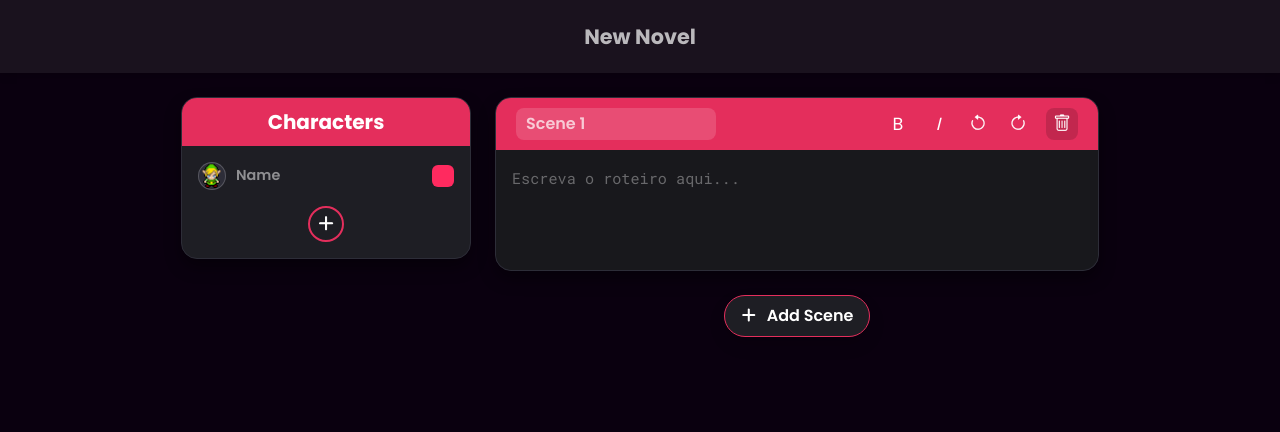
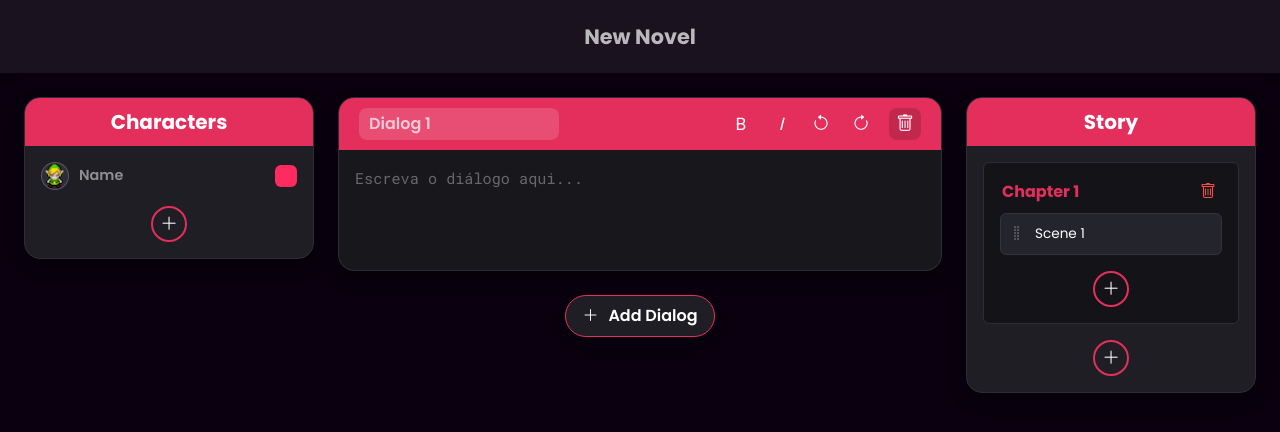
Before and after one commit to torilocode/Novel-Maker, a website: page public/editor.html in a window 1280 px wide. Drawn offline with nearby package versions, Linux system fonts and the light colour scheme.

Commit message:
feat(editor): ChapterTap

```diff
--- a/public/css/editor.css
+++ b/public/css/editor.css
@@ -34,8 +34,8 @@ body {
   text-align: center;
 }
 
-/* Card de Cena */
-.scene-card {
+/* Card de Diálogo (Antiga Cena) */
+.dialog-card {
   background-color: #1e1e24;
   border-radius: 16px;
   overflow: hidden;
@@ -43,7 +43,7 @@ body {
   box-shadow: 0 8px 16px rgba(0, 0, 0, 0.4);
 }
 
-.scene-header {
+.dialog-header {
   background-color: #e42e5c;
   padding: 10px 20px;
   display: flex;
@@ -51,7 +51,7 @@ body {
   align-items: center;
 }
 
-.scene-title-input {
+.dialog-title-input {
   background: rgba(255, 255, 255, 0.15);
   border: none;
   color: white;
@@ -65,11 +65,11 @@ body {
   max-width: 100%;
 }
 
-.scene-title-input::placeholder {
+.dialog-title-input::placeholder {
   color: rgba(255, 255, 255, 0.7);
 }
 
-/* Botões Padrão da Toolbar (Bold, Italic, Undo, Redo) */
+/* Toolbar Buttons */
 .toolbar-btn {
   background: transparent;
   border: none;
@@ -90,7 +90,6 @@ body {
   color: #ffffff;
 }
 
-/* Botão de apagar destacado */
 .toolbar-btn-danger {
   background-color: rgba(0, 0, 0, 0.15);
   color: #ffffff;
@@ -104,8 +103,8 @@ body {
   transform: scale(1.08);
 }
 
-/* Área de texto editável */
-.scene-editor {
+/* Editor de Diálogos */
+.dialog-editor {
   width: 100%;
   min-height: 120px;
   background-color: #18181c;
@@ -122,9 +121,8 @@ body {
   position: relative;
 }
 
-/* Placeholder para DIV contenteditable */
-.scene-editor:empty::before,
-.scene-editor[data-empty="true"]::before {
+.dialog-editor:empty::before,
+.dialog-editor[data-empty="true"]::before {
   content: attr(data-placeholder);
   color: rgba(255, 255, 255, 0.35);
   pointer-events: none;
@@ -133,8 +131,8 @@ body {
   top: 16px;
 }
 
-/* Botão de Adicionar Cena */
-.btn-add-scene {
+/* Botão de Adicionar Diálogo */
+.btn-add-dialog {
   background-color: #1e1e24;
   color: white;
   border: 1px solid #e42e5c;
@@ -148,23 +146,14 @@ body {
   transition: all 0.2s;
 }
 
-.btn-add-scene:hover {
+.btn-add-dialog:hover {
   background-color: #e42e5c;
   color: white;
 }
 
-/* Ajuste nos ícones do Bootstrap */
-.bi-plus-lg {
-  -webkit-text-stroke: 1px currentColor;
-}
-
-.bi-arrow-counterclockwise,
-.bi-arrow-clockwise {
-  -webkit-text-stroke: 0.2px currentColor;
-}
-
-/* Card da Lateral de Personagens */
-.characters-card {
+/* Lateral de Personagens e StoryTab */
+.characters-card,
+.story-card {
   background-color: #1e1e24;
   border-radius: 16px;
   overflow: hidden;
@@ -172,17 +161,38 @@ body {
   box-shadow: 0 8px 16px rgba(0, 0, 0, 0.4);
 }
 
-.characters-header {
+.characters-header,
+.story-header {
   background-color: #e42e5c;
   padding: 12px 20px;
   text-align: center;
 }
 
-.characters-header h2 {
+.characters-header h2,
+.story-header h2 {
   color: white;
   font-size: 1.25rem;
   font-weight: 700;
   margin: 0;
+}
+
+/* Personagens */
+.char-avatar {
+  width: 28px;
+  height: 28px;
+  border-radius: 50%;
+  display: inline-block;
+  flex-shrink: 0;
+  cursor: pointer;
+  object-fit: cover;
+  background-color: #2d2d38;
+  border: 1px solid rgba(255, 255, 255, 0.2);
+  transition: transform 0.15s ease, border-color 0.15s ease;
+}
+
+.char-avatar:hover {
+  transform: scale(1.1);
+  border-color: #e42e5c;
 }
 
 .char-name-input {
@@ -229,8 +239,9 @@ body {
   padding: 0;
 }
 
-/* Botão Circular de Adicionar Personagem */
-.btn-add-char {
+.btn-add-char,
+.btn-add-scene,
+.btn-add-chapter {
   background: transparent;
   border: 2px solid #e42e5c;
   color: #ffffff;
@@ -245,13 +256,14 @@ body {
   transition: all 0.2s ease;
 }
 
-.btn-add-char:hover {
+.btn-add-char:hover,
+.btn-add-scene:hover,
+.btn-add-chapter:hover {
   background-color: #e42e5c;
   transform: scale(1.1);
-  box-shadow: 0 0 10px rgba(255, 51, 102, 0.5);
+  box-shadow: 0 0 10px rgba(228, 46, 92, 0.5);
 }
 
-/* Item do Personagem e Botão de Eliminar */
 .character-item {
   position: relative;
 }
@@ -270,26 +282,7 @@ body {
   opacity: 1;
 }
 
-/* Avatar Clicável no Card do Personagem */
-.char-avatar {
-    width: 28px;
-    height: 28px;
-    border-radius: 50%;
-    display: inline-block;
-    flex-shrink: 0;
-    cursor: pointer;
-    object-fit: cover;
-    background-color: #2d2d38;
-    border: 1px solid rgba(255, 255, 255, 0.2);
-    transition: transform 0.15s ease, border-color 0.15s ease;
-}
-
-.char-avatar:hover {
-    transform: scale(1.1);
-    border-color: #e42e5c;
-}
-
-/* Modal Estilo Escuro */
+/* Modal e Opções de Avatar */
 .custom-avatar-modal {
   background-color: #1e1e22;
   color: #ffffff;
@@ -298,7 +291,6 @@ body {
   box-shadow: 0 10px 30px rgba(0, 0, 0, 0.6);
 }
 
-/* Opções de Avatar (25x25) */
 .avatar-option {
   width: 32px;
   height: 32px;
@@ -314,7 +306,6 @@ body {
   border-color: #e42e5c;
 }
 
-/* Botão Roxo (Selecionar Imagem) */
 .btn-select-avatar {
   background-color: #e42e5c;
   color: #ffffff;
@@ -329,3 +320,69 @@ body {
   background-color: #e42e5c;
   color: #ffffff;
 }
+
+/* ESTILOS DA STORY TAB (DIREITA) */
+.chapter-card {
+  background-color: #141418;
+  border: 1px solid #2d2d38;
+}
+
+.chapter-title-input {
+  background: transparent;
+  border: none;
+  color: #e42e5c;
+  font-weight: 700;
+  font-size: 1rem;
+  outline: none;
+  width: 80%;
+}
+
+.btn-delete-chapter {
+  background: transparent;
+  border: none;
+  color: #ff4d4d;
+  cursor: pointer;
+}
+
+.scene-item {
+  background-color: #24242d;
+  border: 1px solid #323240;
+  cursor: grab;
+  transition: background-color 0.15s ease;
+}
+
+.scene-item:active {
+  cursor: grabbing;
+}
+
+.scene-item.dragging {
+  opacity: 0.4;
+  border: 1px dashed #e42e5c;
+}
+
+.drag-handle {
+  color: #666;
+  cursor: grab;
+}
+
+.scene-title-input-story {
+  background: transparent;
+  border: none;
+  color: #ffffff;
+  font-size: 0.85rem;
+  outline: none;
+  width: 100%;
+}
+
+.btn-delete-story-scene {
+  background: transparent;
+  border: none;
+  color: #ff4d4d;
+  font-size: 0.85rem;
+  opacity: 0;
+  transition: opacity 0.2s ease;
+}
+
+.scene-item:hover .btn-delete-story-scene {
+  opacity: 1;
+}
--- a/public/editor.html
+++ b/public/editor.html
@@ -14,9 +14,7 @@
     <!-- Google Fonts -->
     <link rel="preconnect" href="https://fonts.googleapis.com">
     <link rel="preconnect" href="https://fonts.gstatic.com" crossorigin>
-    <link
-        href="https://fonts.googleapis.com/css2?family=Poppins:wght@400;600;700&family=Roboto+Mono:ital,wght@0,400;0,600;1,400&display=swap"
-        rel="stylesheet">
+    <link href="https://fonts.googleapis.com/css2?family=Poppins:wght@400;600;700&family=Roboto+Mono:ital,wght@0,400;0,600;1,400&display=swap" rel="stylesheet">
 
     <link rel="stylesheet" href="/css/editor.css">
 </head>
@@ -25,26 +23,23 @@
 
     <!-- Topbar: Título da Novel -->
     <header class="novel-header mb-4">
-        <input type="text" class="novel-title-input" placeholder="New Novel" maxlength="100" spellcheck="false"
-            autocomplete="off" autocorrect="off">
+        <input type="text" class="novel-title-input" placeholder="New Novel" maxlength="100" spellcheck="false" autocomplete="off" autocorrect="off">
     </header>
 
-    <!-- Container do Layout (Sidebar + Editor) -->
+    <!-- Container do Layout (Sidebar Esquerda + Editor Central + StoryTab Direita) -->
     <main class="container-fluid px-4 pb-5">
         <div class="row g-4 justify-content-center">
 
-            <!-- Sidebar: Characters -->
-            <aside class="col-12 col-md-4 col-lg-3">
+            <!-- Sidebar Esquerda: Characters -->
+            <aside class="col-12 col-md-3 col-lg-3">
                 <div class="characters-card">
                     <div class="characters-header">
                         <h2>Characters</h2>
                     </div>
 
                     <div class="characters-body p-3">
-                        <!-- Container onde o JS gera os personagens -->
                         <div id="characters-container"></div>
 
-                        <!-- Botão "+" para adicionar novos personagens -->
                         <div class="text-center mt-3">
                             <button id="btn-add-character" class="btn-add-char" title="Add Character">
                                 <i class="bi bi-plus-lg"></i>
@@ -54,26 +49,39 @@
                 </div>
             </aside>
 
-            <!-- Área Central do Editor de Cenas -->
-            <section class="col-12 col-md-8 col-lg-6">
-                <!-- Container onde o JS adiciona as cenas -->
-                <div id="scenes-container"></div>
+            <!-- Área Central: Editor de Diálogos e Eventos -->
+            <section class="col-12 col-md-6 col-lg-6">
+                <div id="dialogs-container"></div>
 
-                <!-- Botão de Adicionar Cena -->
                 <div class="text-center mt-4">
-                    <button id="btn-add-scene" class="btn btn-add-scene shadow">
+                    <button id="btn-add-dialog" class="btn btn-add-dialog shadow">
                         <span class="plus-icon"><i class="bi bi-plus-lg"></i></span>
-                        Add Scene
+                        Add Dialog
                     </button>
                 </div>
             </section>
 
+            <!-- Sidebar Direita: Story Structure (StoryTab) -->
+            <aside class="col-12 col-md-3 col-lg-3">
+                <div class="story-card">
+                    <div class="story-header">
+                        <h2>Story</h2>
+                    </div>
+
+                    <div class="story-body p-3">
+                        <div id="chapters-container"></div>
+
+                        <div class="text-center mt-3">
+                            <button id="btn-add-chapter" class="btn-add-chapter" title="Add Chapter">
+                                <i class="bi bi-plus-lg"></i>
+                            </button>
+                        </div>
+                    </div>
+                </div>
+            </aside>
+
         </div>
     </main>
-
-    <!-- Bootstrap JS Bundle -->
-    <script src="https://cdn.jsdelivr.net/npm/bootstrap@5.3.3/dist/js/bootstrap.bundle.min.js"></script>
-    <script src="/js/editor.js"></script>
 
     <!-- Modal de Seleção/Upload de Avatar -->
     <div class="modal fade" id="avatarModal" tabindex="-1" aria-labelledby="avatarModalLabel" aria-hidden="true">
@@ -81,23 +89,20 @@
         <div class="modal-content custom-avatar-modal">
           <div class="modal-header border-0 pb-0">
             <h5 class="modal-title font-weight-bold" id="avatarModalLabel">Imagem</h5>
-                    <button type="button" class="btn-close btn-close-white" data-bs-dismiss="modal"
-                        aria-label="Close"></button>
+            <button type="button" class="btn-close btn-close-white" data-bs-dismiss="modal" aria-label="Close"></button>
           </div>
           <div class="modal-body text-center py-4">
 
-                    <!-- Galeria de Imagens Selecionáveis (assets/l1.png ... l4.png) -->
             <p class="text-white-50 small mb-3">Escolha um avatar padrão:</p>
             <div class="d-flex justify-content-center gap-3 mb-4">
                 <img src="/assets/l1.png" class="avatar-option" data-src="/assets/l1.png" alt="Avatar 1">
-                        <img src="/assets/l2.png" class="avatar-option" data-src="/assets/l2.png" alt="Avatar 2">
+                <img src="/assets/l2.png" class="avatar-option" data-src="/assets/l2.png" alt="Av   atar 2">
                 <img src="/assets/l3.png" class="avatar-option" data-src="/assets/l3.png" alt="Avatar 3">
                 <img src="/assets/l4.png" class="avatar-option" data-src="/assets/l4.png" alt="Avatar 4">
             </div>
 
             <div class="my-3 border-top border-secondary opacity-25"></div>
 
-                    <!-- Botão Estético de Upload -->
             <label class="btn btn-select-avatar shadow mt-2">
                 Upload Custom Avatar
                 <input type="file" accept="image/*" class="d-none" id="btn-fake-upload">
@@ -107,6 +112,9 @@
       </div>
     </div>
 
+    <!-- Bootstrap JS Bundle -->
+    <script src="https://cdn.jsdelivr.net/npm/bootstrap@5.3.3/dist/js/bootstrap.bundle.min.js"></script>
+    <script src="/js/editor.js"></script>
 </body>
 
 </html>
--- a/public/js/editor.js
+++ b/public/js/editor.js
@@ -6,7 +6,6 @@ document.addEventListener("DOMContentLoaded", () => {
     const defaultColors = ["#ff2a5f", "#e000d0", "#6133ff", "#2b7fff", "#38d629", "#e09f00"];
     let colorIndex = 0;
 
-  // Armazena a referência do avatar (<img.char-avatar>) que está a ser editado
     let currentTargetAvatarImg = null;
 
     function createCharacterItem(defaultName = "") {
@@ -35,7 +34,6 @@ document.addEventListener("DOMContentLoaded", () => {
         const nameInput = item.querySelector(".char-name-input");
         const btnDelete = item.querySelector(".btn-delete-char");
 
-    // Evento do Avatar: abre o modal de seleção de imagem
         avatarImg.addEventListener("click", () => {
             currentTargetAvatarImg = avatarImg;
             const modalElement = document.getElementById("avatarModal");
@@ -45,18 +43,15 @@ document.addEventListener("DOMContentLoaded", () => {
             }
         });
 
-    // Evento da Cor
         colorPicker.addEventListener("input", (e) => {
             badge.style.backgroundColor = e.target.value;
             triggerAllEditorsHighlight();
         });
 
-    // Atualiza as cenas APENAS quando você termina de digitar o nome e sai do campo (blur)
         nameInput.addEventListener("change", () => {
             triggerAllEditorsHighlight();
         });
 
-    // Confirma a alteração ao pressionar Enter dentro do input do nome
         nameInput.addEventListener("keydown", (e) => {
             if (e.key === "Enter") {
                 e.preventDefault();
@@ -64,7 +59,6 @@ document.addEventListener("DOMContentLoaded", () => {
             }
         });
 
-    // Elimina o personagem
         btnDelete.addEventListener("click", () => {
             item.remove();
             triggerAllEditorsHighlight();
@@ -83,7 +77,7 @@ document.addEventListener("DOMContentLoaded", () => {
         });
     }
 
-  // --- LÓGICA DO MODAL DE SELEÇÃO DE AVATAR ---
+    // Modal de Avatar
     const avatarModalElement = document.getElementById("avatarModal");
     if (avatarModalElement) {
         const avatarOptions = avatarModalElement.querySelectorAll(".avatar-option");
@@ -103,41 +97,40 @@ document.addEventListener("DOMContentLoaded", () => {
         });
     }
 
-  // --- LÓGICA DE CENAS ---
-  const scenesContainer = document.getElementById("scenes-container");
-  const btnAddScene = document.getElementById("btn-add-scene");
+    // --- LÓGICA DE DIÁLOGOS (Antigas Cenas) ---
+    const dialogsContainer = document.getElementById("dialogs-container");
+    const btnAddDialog = document.getElementById("btn-add-dialog");
 
-  function updateSceneNumbers() {
-    const sceneInputs = scenesContainer.querySelectorAll(".scene-title-input");
-    sceneInputs.forEach((input, index) => {
+    function updateDialogNumbers() {
+        const dialogInputs = dialogsContainer.querySelectorAll(".dialog-title-input");
+        dialogInputs.forEach((input, index) => {
             if (!input.value) {
-        input.placeholder = `Scene ${index + 1}`;
+                input.placeholder = `Dialog ${index + 1}`;
             }
         });
     }
 
-  function createSceneCard() {
+    function createDialogCard() {
         const card = document.createElement("div");
-    card.classList.add("scene-card", "mb-4");
+        card.classList.add("dialog-card", "mb-4");
 
         card.innerHTML = `
-            <div class="scene-header">
-                <input type="text" class="scene-title-input" placeholder="New Scene" maxlength="30" spellcheck="false" autocomplete="off" autocorrect="off">
+            <div class="dialog-header">
+                <input type="text" class="dialog-title-input" placeholder="New Dialog" maxlength="30" spellcheck="false" autocomplete="off" autocorrect="off">
 
                 <div class="toolbar d-flex gap-2 align-items-center">
                     <button class="toolbar-btn btn-bold" title="Bold">B</button>
                     <button class="toolbar-btn btn-italic" title="Italic"><i>I</i></button>
                     <button class="toolbar-btn btn-undo" title="Undo"><i class="bi bi-arrow-counterclockwise"></i></button>
                     <button class="toolbar-btn btn-redo" title="Redo"><i class="bi bi-arrow-clockwise"></i></button>
-                    <button class="toolbar-btn toolbar-btn-danger btn-delete-scene" title="Delete Scene"><i class="bi bi-trash"></i></button>
+                    <button class="toolbar-btn toolbar-btn-danger btn-delete-dialog" title="Delete Dialog"><i class="bi bi-trash"></i></button>
                 </div>
             </div>
-            <div class="scene-editor" contenteditable="true" data-placeholder="Escreva o roteiro aqui..." data-empty="true" spellcheck="false"></div>
+            <div class="dialog-editor" contenteditable="true" data-placeholder="Escreva o diálogo aqui..." data-empty="true" spellcheck="false"></div>
         `;
 
-    const editor = card.querySelector(".scene-editor");
+        const editor = card.querySelector(".dialog-editor");
 
-    // Eventos da Toolbar de Edição
         card.querySelector(".btn-bold").addEventListener("click", (e) => {
             e.preventDefault();
             document.execCommand("bold", false, null);
@@ -158,7 +151,6 @@ document.addEventListener("DOMContentLoaded", () => {
             document.execCommand("redo", false, null);
         });
 
-    // Flag para evitar reescrever o DOM durante a criação de quebra de linha (Enter)
         let isComposingLineBreak = false;
 
         editor.addEventListener("keydown", (e) => {
@@ -169,7 +161,6 @@ document.addEventListener("DOMContentLoaded", () => {
             }
         });
 
-    // Controlo do Placeholder e Destaque ao Digitar
         editor.addEventListener("input", () => {
             const textContent = editor.innerText.trim();
 
@@ -179,38 +170,153 @@ document.addEventListener("DOMContentLoaded", () => {
             } else {
                 editor.removeAttribute("data-empty");
 
-        // Se acabou de dar Enter, ignora o destaque momentaneamente para não quebrar a posição do cursor
                 if (!isComposingLineBreak) {
                     highlightCharacters(editor);
                 }
             }
         });
 
-    // Ao sair do foco do editor, garante o destaque em todo o texto
         editor.addEventListener("blur", () => {
             if (editor.innerText.trim() !== "") {
                 highlightCharacters(editor);
             }
         });
 
-    const btnDelete = card.querySelector(".btn-delete-scene");
+        const btnDelete = card.querySelector(".btn-delete-dialog");
         btnDelete.addEventListener("click", () => {
             card.remove();
-      updateSceneNumbers();
+            updateDialogNumbers();
         });
 
         return card;
     }
 
-  if (scenesContainer && scenesContainer.children.length === 0) {
-    scenesContainer.appendChild(createSceneCard());
-    updateSceneNumbers();
+    if (dialogsContainer && dialogsContainer.children.length === 0) {
+        dialogsContainer.appendChild(createDialogCard());
+        updateDialogNumbers();
     }
 
-  if (btnAddScene) {
+    if (btnAddDialog) {
+        btnAddDialog.addEventListener("click", () => {
+            dialogsContainer.appendChild(createDialogCard());
+            updateDialogNumbers();
+        });
+    }
+
+    // --- LÓGICA DA STORY TAB (ESTRUTURA DE CAPÍTULOS E CENAS) ---
+    const chaptersContainer = document.getElementById("chapters-container");
+    const btnAddChapter = document.getElementById("btn-add-chapter");
+
+    function createSceneItem(sceneIndex) {
+        const item = document.createElement("div");
+        item.classList.add("scene-item", "d-flex", "align-items-center", "justify-content-between", "p-2", "mb-2", "rounded");
+        item.setAttribute("draggable", "true");
+
+        item.innerHTML = `
+            <div class="d-flex align-items-center gap-2 flex-grow-1">
+                <i class="bi bi-grip-vertical drag-handle" title="Arrastar para reordenar"></i>
+                <input type="text" class="scene-title-input-story" placeholder="Scene ${sceneIndex}" value="Scene ${sceneIndex}" maxlength="25">
+            </div>
+            <button class="btn-delete-story-scene" title="Delete Scene"><i class="bi bi-trash"></i></button>
+        `;
+
+        // Eventos de Drag and Drop para reordenar
+        item.addEventListener("dragstart", (e) => {
+            item.classList.add("dragging");
+            e.dataTransfer.effectAllowed = "move";
+        });
+
+        item.addEventListener("dragend", () => {
+            item.classList.remove("dragging");
+        });
+
+        const btnDelete = item.querySelector(".btn-delete-story-scene");
+        btnDelete.addEventListener("click", () => {
+            const list = item.parentElement;
+            item.remove();
+            updateSceneIndexes(list);
+        });
+
+        return item;
+    }
+
+    function updateSceneIndexes(scenesListContainer) {
+        const sceneItems = scenesListContainer.querySelectorAll(".scene-item");
+        sceneItems.forEach((sceneItem, idx) => {
+            const input = sceneItem.querySelector(".scene-title-input-story");
+            if (input && input.value.startsWith("Scene ")) {
+                input.value = `Scene ${idx + 1}`;
+                input.placeholder = `Scene ${idx + 1}`;
+            }
+        });
+    }
+
+    function setupDragAndDropList(scenesListContainer) {
+        scenesListContainer.addEventListener("dragover", (e) => {
+            e.preventDefault();
+            const draggingItem = scenesListContainer.querySelector(".dragging");
+            if (!draggingItem) return;
+
+            const siblings = [...scenesListContainer.querySelectorAll(".scene-item:not(.dragging)")];
+            const nextSibling = siblings.find(sibling => {
+                return e.clientY <= sibling.getBoundingClientRect().top + sibling.offsetHeight / 2;
+            });
+
+            scenesListContainer.insertBefore(draggingItem, nextSibling);
+        });
+
+        scenesListContainer.addEventListener("drop", () => {
+            updateSceneIndexes(scenesListContainer);
+        });
+    }
+
+    function createChapterCard(chapterNumber) {
+        const chapterCard = document.createElement("div");
+        chapterCard.classList.add("chapter-card", "mb-3", "p-3", "rounded");
+
+        chapterCard.innerHTML = `
+            <div class="d-flex justify-content-between align-items-center mb-2">
+                <input type="text" class="chapter-title-input" value="Chapter ${chapterNumber}" placeholder="Chapter ${chapterNumber}">
+                <button class="btn-delete-chapter" title="Delete Chapter"><i class="bi bi-trash"></i></button>
+            </div>
+            <div class="scenes-list"></div>
+            <div class="text-center mt-3">
+                <button class="btn-add-scene" title="Add Scene">
+                    <i class="bi bi-plus-lg"></i>
+                </button>
+            </div>
+        `;
+
+        const scenesList = chapterCard.querySelector(".scenes-list");
+        const btnAddScene = chapterCard.querySelector(".btn-add-scene");
+        const btnDeleteChapter = chapterCard.querySelector(".btn-delete-chapter");
+
+        // Configura suporte a reordenação das cenas do capítulo
+        setupDragAndDropList(scenesList);
+
+        // Adiciona a primeira cena por padrão
+        scenesList.appendChild(createSceneItem(1));
+
         btnAddScene.addEventListener("click", () => {
-      scenesContainer.appendChild(createSceneCard());
-      updateSceneNumbers();
+            const currentCount = scenesList.querySelectorAll(".scene-item").length;
+            scenesList.appendChild(createSceneItem(currentCount + 1));
+        });
+
+        btnDeleteChapter.addEventListener("click", () => {
+            chapterCard.remove();
+        });
+
+        return chapterCard;
+    }
+
+    if (chaptersContainer && chaptersContainer.children.length === 0) {
+        chaptersContainer.appendChild(createChapterCard(1));
+    }
+
+    if (btnAddChapter) {
+        btnAddChapter.addEventListener("click", () => {
+            const count = chaptersContainer.querySelectorAll(".chapter-card").length;
+            chaptersContainer.appendChild(createChapterCard(count + 1));
         });
     }
 
@@ -235,7 +341,7 @@ document.addEventListener("DOMContentLoaded", () => {
     }
 
     function triggerAllEditorsHighlight() {
-    const editors = document.querySelectorAll(".scene-editor");
+        const editors = document.querySelectorAll(".dialog-editor");
         editors.forEach(editor => {
             if (editor.innerText.trim() !== "") {
                 highlightCharacters(editor);
@@ -247,25 +353,20 @@ document.addEventListener("DOMContentLoaded", () => {
         const characters = getCharactersMap();
         if (characters.length === 0) return;
 
-    // Guarda a posição do cursor relativa ao texto puro
         const caretOffset = getCaretCharacterOffsetWithin(editor);
 
         let content = editor.innerHTML;
-
-    // Limpa formatações/spans antigos de personagens para evitar tags aninhadas
         content = content.replace(/<span style="color: [^"]+; font-weight: 600;">(.*?)<\/span>/gi, '$1');
 
         characters.forEach(char => {
             if (char.name.length < 2) return;
 
-      // Substitui o nome mantendo fora de tags HTML
             const regex = new RegExp(`\\b(${escapeRegExp(char.name)}):?(?![^<]*>)`, 'gi');
             content = content.replace(regex, `<span style="color: ${char.color}; font-weight: 600;">$&</span>`);
         });
 
         if (editor.innerHTML !== content) {
             editor.innerHTML = content;
-      // Restaura a posição exata do cursor
             setCurrentCursorPosition(editor, caretOffset);
         }
     }
```
Also changed, not shown: public/index.html (+2 -2 lines), public/player.html (added). Lines whose indentation alone changed are shown as unchanged.
